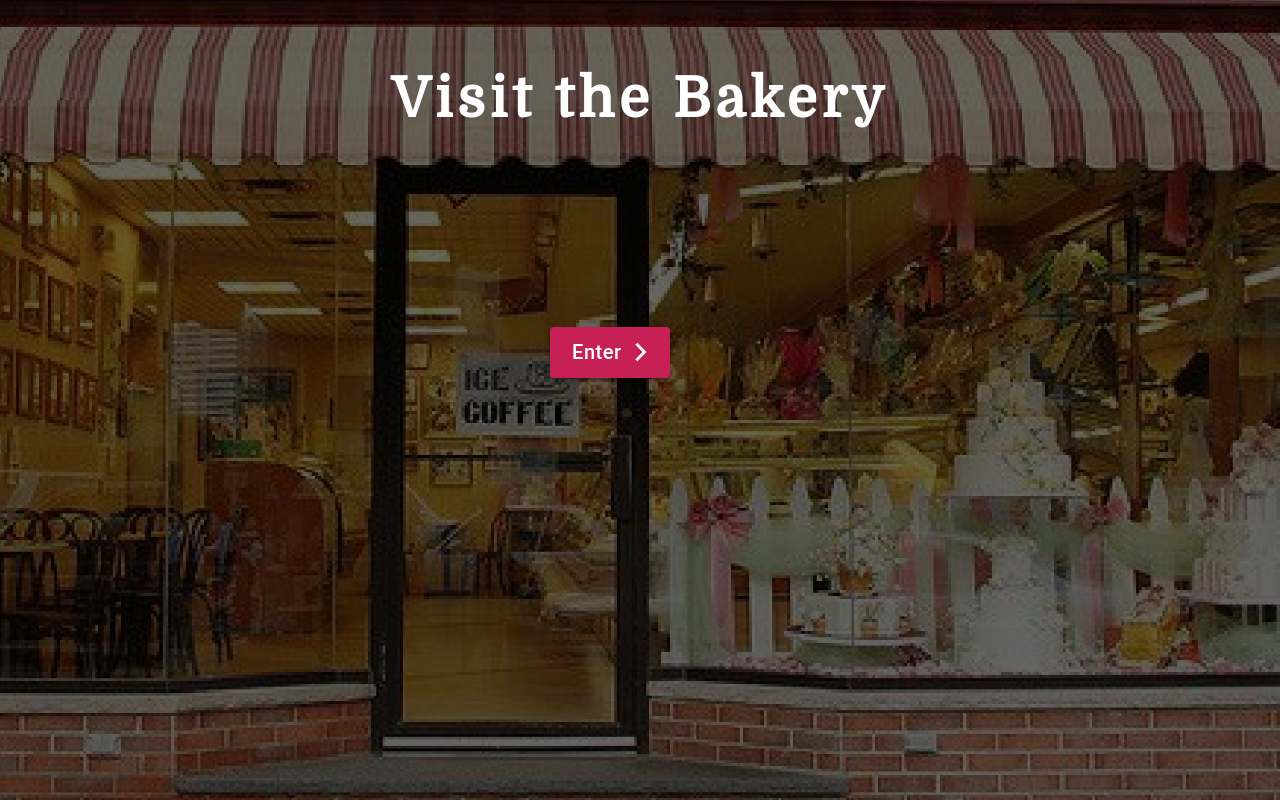
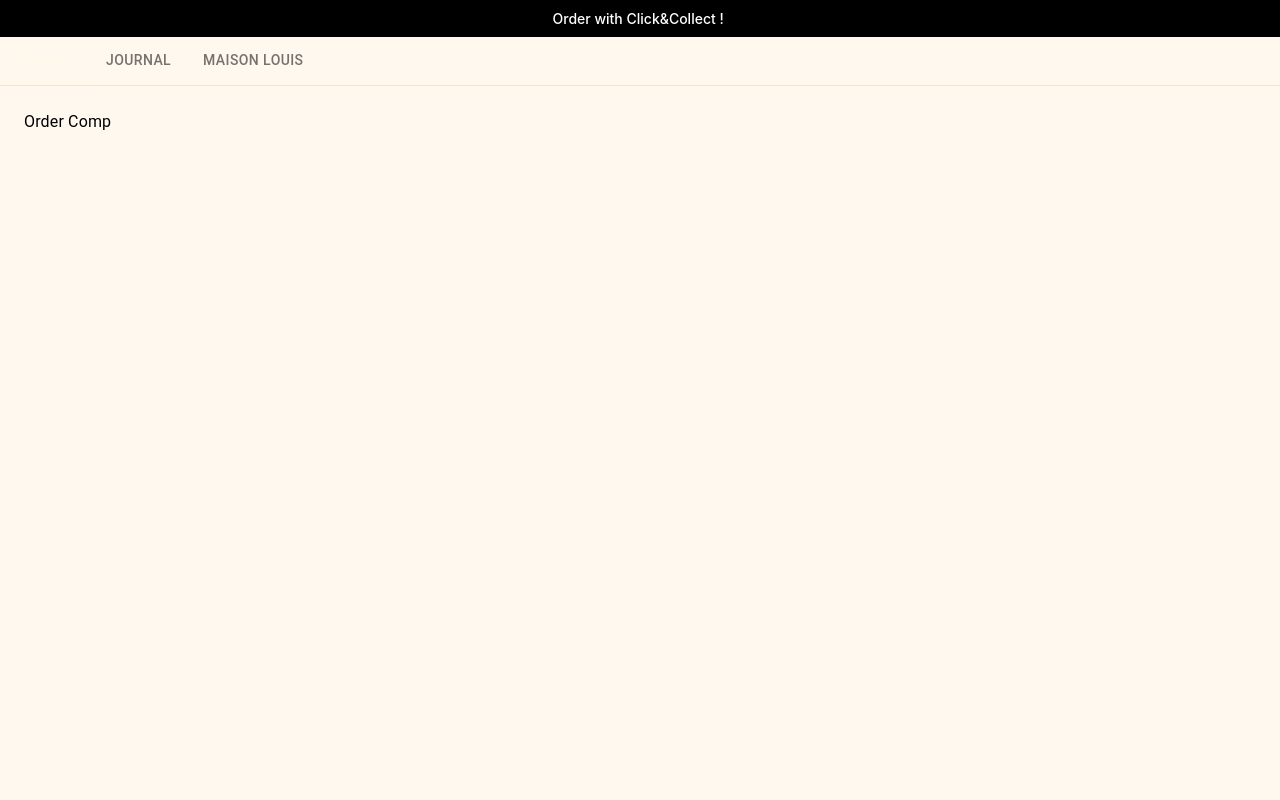
Before and after one commit to MilneS/first, a React (Create React App) app: page / in a window 1280 px wide. Built offline with nearby package versions, Linux system fonts and the light colour scheme.

Commit message:
main, added nav

```diff
--- a/src/App.css
+++ b/src/App.css
@@ -1,24 +1,18 @@
-.app {
-  /* text-align: center; */
+body{
+  background-color: #FFF8EF;;
 }
-.home {
-  background-image: linear-gradient(rgba(0, 0, 0, 0.6), rgba(0, 0, 0, 0.6)),
-    url("./utils/01.png");
-  background-size: cover;
-  background-position: center;
-  width: 100%;
-  height: 100vh;
+
+
+/* header{
+  height:77px;
+  font-size: 14px;
+  border:1px solid red;
+  font-family: "Nunito Sans", -apple-system, Arial, sans-serif;
 }
-.titleCont{
-    text-align: center;
-    margin: 0px;
-    padding-top: 30px;
-    display: flex;
-    justify-content: center;
-}
-.title{
-    font-size: 55px;
-    color: white;
-    font-family: 'Domine', serif;
-    letter-spacing: 5px;
-}
+.headerLinks{
+  font-family: "EB Garamond", "Nunito Sans", -apple-system, Arial, sans-serif;
+  font-size: 1.6rem;
+  height: 100%;
+  color: #000;
+
+} */
--- a/src/App.tsx
+++ b/src/App.tsx
@@ -1,55 +1,19 @@
 import "./App.css";
-import Button from "@mui/material/Button";
-import Arrow from "@material-ui/icons/ArrowForwardIos";
-import Main from "./comps/Main";
-import { useState } from "react";
-// import { ThemeProvider } from "@material-ui/core/styles";
-import { createTheme } from "@material-ui/core";
+import classes from "./cssModules/topBar.module.css"
 import { ThemeProvider } from "@mui/system";
+import {theme} from "./themes/theme"
+import Nav from "./comps/Nav";
 
 function App() {
-  const [showMain, setShowMain] = useState(false);
-
-  const theme: any = createTheme({
-    palette: {
-      primary: {
-        main: "#c72057",
-      },
-    },
-  });
-
-  const mainHandler = () => {
-    setShowMain(true);
-  };
 
   return (
     <ThemeProvider theme={theme}>
-      <div className="app">
-        {!showMain && (
-          <div className="home">
-            <div className="titleCont">
-              <h1 className="title">Visit the Bakery</h1>
-            </div>
-            <Button
-              color="primary"
-              endIcon={<Arrow />}
-              variant="contained"
-              size="large"
-              style={{
-                fontSize: "20px",
-                textTransform: "capitalize",
-                marginTop: "160px",
-                marginLeft: "550px",
-              }}
-              onClick={mainHandler}
-            >
-              Enter
-            </Button>
-          </div>
-        )}
+    <div>
+      <div className={classes.topBar}>Order with Click&amp;Collect !&nbsp;</div>
+      <Nav />
+    </div>
 
-        {showMain && <Main />}
-      </div>
+
     </ThemeProvider>
   );
 }
--- a/src/comps/Main.tsx
+++ /dev/null
@@ -1,7 +0,0 @@
-
-
-const Main = () => {
-    return <div>Main</div>;
-  };
-
-  export default Main;
--- /dev/null
+++ b/src/comps/Nav.tsx
@@ -0,0 +1,67 @@
+import {useState, SyntheticEvent} from 'react';
+import Tabs from '@mui/material/Tabs';
+import Tab from '@mui/material/Tab';
+import Typography from '@mui/material/Typography';
+import Box from '@mui/material/Box';
+
+interface TabPanelProps {
+  children?: React.ReactNode;
+  index: number;
+  value: number;
+}
+
+const TabPanel=(props: TabPanelProps) =>{
+  const { children, value, index, ...other } = props;
+
+  return (
+    <div
+      role="tabpanel"
+      hidden={value !== index}
+      id={`simple-tabpanel-${index}`}
+      aria-labelledby={`simple-tab-${index}`}
+      {...other}
+    >
+      {value === index && (
+        <Box sx={{ p: 3 }}>
+          <Typography>{children}</Typography>
+        </Box>
+      )}
+    </div>
+  );
+}
+
+const a11yProps=(index: number)=> {
+  return {
+    id: `simple-tab-${index}`,
+    'aria-controls': `simple-tabpanel-${index}`,
+  };
+}
+
+export default function BasicTabs() {
+  const [value, setValue] = useState(0);
+
+  const handleChange = (event: SyntheticEvent, newValue: number) => {
+    setValue(newValue);
+  };
+
+  return (
+    <Box sx={{ width: '100%' }}>
+      <Box sx={{ borderBottom: 1, color: '#F3E4CD' }}>
+        <Tabs value={value} onChange={handleChange} >
+          <Tab label="Order" {...a11yProps(0)} />
+          <Tab label="Journal" {...a11yProps(1)} />
+          <Tab label="Maison Louis" {...a11yProps(2)} />
+        </Tabs>
+      </Box>
+      <TabPanel value={value} index={0}>
+        Order Comp
+      </TabPanel>
+      <TabPanel value={value} index={1}>
+        Journal Comp
+      </TabPanel>
+      <TabPanel value={value} index={2}>
+        Maison Louis Comp
+      </TabPanel>
+    </Box>
+  );
+}
--- /dev/null
+++ b/src/cssModules/topBar.module.css
@@ -0,0 +1,9 @@
+.topBar {
+    background-color: black;
+    text-align: center;
+    font-size: 14px;
+    color: white;
+    line-height: 1.5;
+    font-weight: 500;
+    padding: 8px 0px;
+  }
--- a/src/themes/theme.js
+++ b/src/themes/theme.js
@@ -1,10 +1,10 @@
-import { createTheme } from "@material-ui/core/styles";
+import { createTheme } from "@material-ui/core";
 
 
-export const theme = createTheme({
-  myButton: {
-    fontSize: "20px",
-    textTransform: "capitalize",
-    backgroundColor: "#c72057",
-  },
-});
+export const theme: any = createTheme({
+    palette: {
+      primary: {
+        main: "#fff9e7",
+      },
+    },
+  });
```
